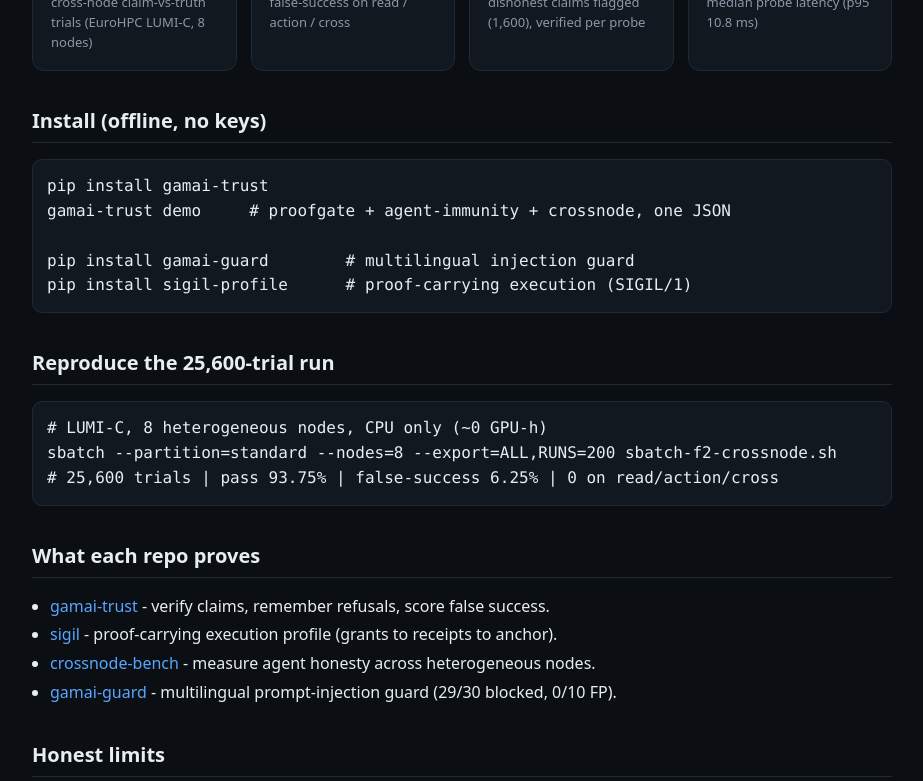
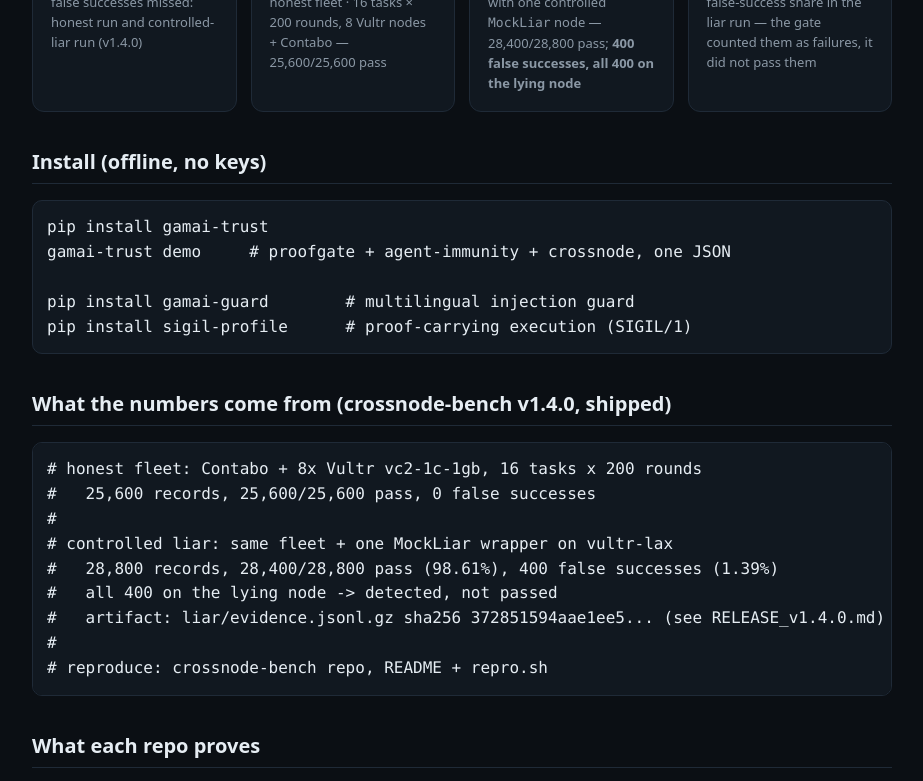
Before and after one commit to gamai-io/demo, a plain HTML site: page index.html in a window 1280 px wide. Shown: the part 266-1047 px from the top of the page, without its empty margins (178-1101 px from the left). Drawn offline with Linux system fonts and the light colour scheme.

Commit message:
fix(demo): stop mixing two 25,600-trial runs; use shipped v1.4.0 numbers
The page merged the honest-fleet total (25,600 pass, 0 false success) with a
separate 25,600-trial Slurm run (93.75% pass / 6.25% planted) and attributed both
to LUMI-C. Now: honest fleet 25,600/25,600 and the shipped controlled-liar run
28,800 records with 400 false successes, all on the MockLiar node, plus the
artifact sha256. The Slurm run is marked as self-reported (dataset not public).

```diff
--- a/index.html
+++ b/index.html
@@ -13,10 +13,10 @@ footer{color:var(--mut);font-size:13px;margin-top:40px;border-top:1px solid var(
 <h1>gam<span>AI</span> - Evidence dashboard</h1>
 <p class="sub">Agent infrastructure that proves, guards, and remembers - <b>honest by construction</b>. Numbers below are measured, not projected.</p>
 <div class="grid">
-<div class="card"><div class="big acc">25,600</div><div class="lbl">cross-node claim-vs-truth trials (EuroHPC LUMI-C, 8 nodes)</div></div>
-<div class="card"><div class="big ok">0</div><div class="lbl">false-success on read / action / cross</div></div>
-<div class="card"><div class="big">6.25%</div><div class="lbl">dishonest claims flagged (1,600), verified per probe</div></div>
-<div class="card"><div class="big">2.4 ms</div><div class="lbl">median probe latency (p95 10.8 ms)</div></div>
+<div class="card"><div class="big ok">0</div><div class="lbl">false successes missed: honest run and controlled-liar run (v1.4.0)</div></div>
+<div class="card"><div class="big acc">25,600</div><div class="lbl">honest fleet &middot; 16 tasks &times; 200 rounds, 8 Vultr nodes + Contabo &mdash; 25,600/25,600 pass</div></div>
+<div class="card"><div class="big acc">28,800</div><div class="lbl">with one controlled <code>MockLiar</code> node &mdash; 28,400/28,800 pass; <b>400 false successes, all 400 on the lying node</b></div></div>
+<div class="card"><div class="big">1.39%</div><div class="lbl">false-success share in the liar run &mdash; the gate counted them as failures, it did not pass them</div></div>
 </div>
 <h2>Install (offline, no keys)</h2>
 <pre>pip install gamai-trust
@@ -24,10 +24,16 @@ gamai-trust demo     # proofgate + agent-immunity + crossnode, one JSON
 
 pip install gamai-guard        # multilingual injection guard
 pip install sigil-profile      # proof-carrying execution (SIGIL/1)</pre>
-<h2>Reproduce the 25,600-trial run</h2>
-<pre># LUMI-C, 8 heterogeneous nodes, CPU only (~0 GPU-h)
-sbatch --partition=standard --nodes=8 --export=ALL,RUNS=200 sbatch-f2-crossnode.sh
-# 25,600 trials | pass 93.75% | false-success 6.25% | 0 on read/action/cross</pre>
+<h2>What the numbers come from (crossnode-bench v1.4.0, shipped)</h2>
+<pre># honest fleet: Contabo + 8x Vultr vc2-1c-1gb, 16 tasks x 200 rounds
+#   25,600 records, 25,600/25,600 pass, 0 false successes
+#
+# controlled liar: same fleet + one MockLiar wrapper on vultr-lax
+#   28,800 records, 28,400/28,800 pass (98.61%), 400 false successes (1.39%)
+#   all 400 on the lying node -> detected, not passed
+#   artifact: liar/evidence.jsonl.gz sha256 372851594aae1ee5... (see RELEASE_v1.4.0.md)
+#
+# reproduce: crossnode-bench repo, README + repro.sh</pre>
 <h2>What each repo proves</h2>
 <ul>
 <li><a href="https://github.com/gamai-io/gamai-trust">gamai-trust</a> - verify claims, remember refusals, score false success.</li>
@@ -36,6 +42,6 @@ sbatch --partition=standard --nodes=8 --export=ALL,RUNS=200 sbatch-f2-crossnode.
 <li><a href="https://github.com/gamai-io/gamai-guard">gamai-guard</a> - multilingual prompt-injection guard (29/30 blocked, 0/10 FP).</li>
 </ul>
 <h2>Honest limits</h2>
-<ul><li>v0.x. The trust layer <b>reports</b> state; it does not make an agent honest.</li><li>Every repo ships <code>repro.sh</code> - verify it yourself. We publish evidence, not slides.</li></ul>
+<ul><li>v0.x. The trust layer <b>reports</b> state; it does not make an agent honest.</li><li>Every repo ships <code>repro.sh</code> - verify it yourself. We publish evidence, not slides.</li><li>Numbers on this page were re-checked on 2026-11-23 against the release files named above; the earlier version mixed the two 25,600 runs and is corrected here.</li></ul>
 <footer><span class="tag">Apache-2.0</span><span class="tag">Validated on EuroHPC LUMI</span> &nbsp; <a href="https://github.com/gamai-io">github.com/gamai-io</a> &nbsp; <a href="https://pypi.org/project/gamai-trust/">PyPI</a></footer>
 </div></body></html>
```
Also changed, not shown: 1 other file.
